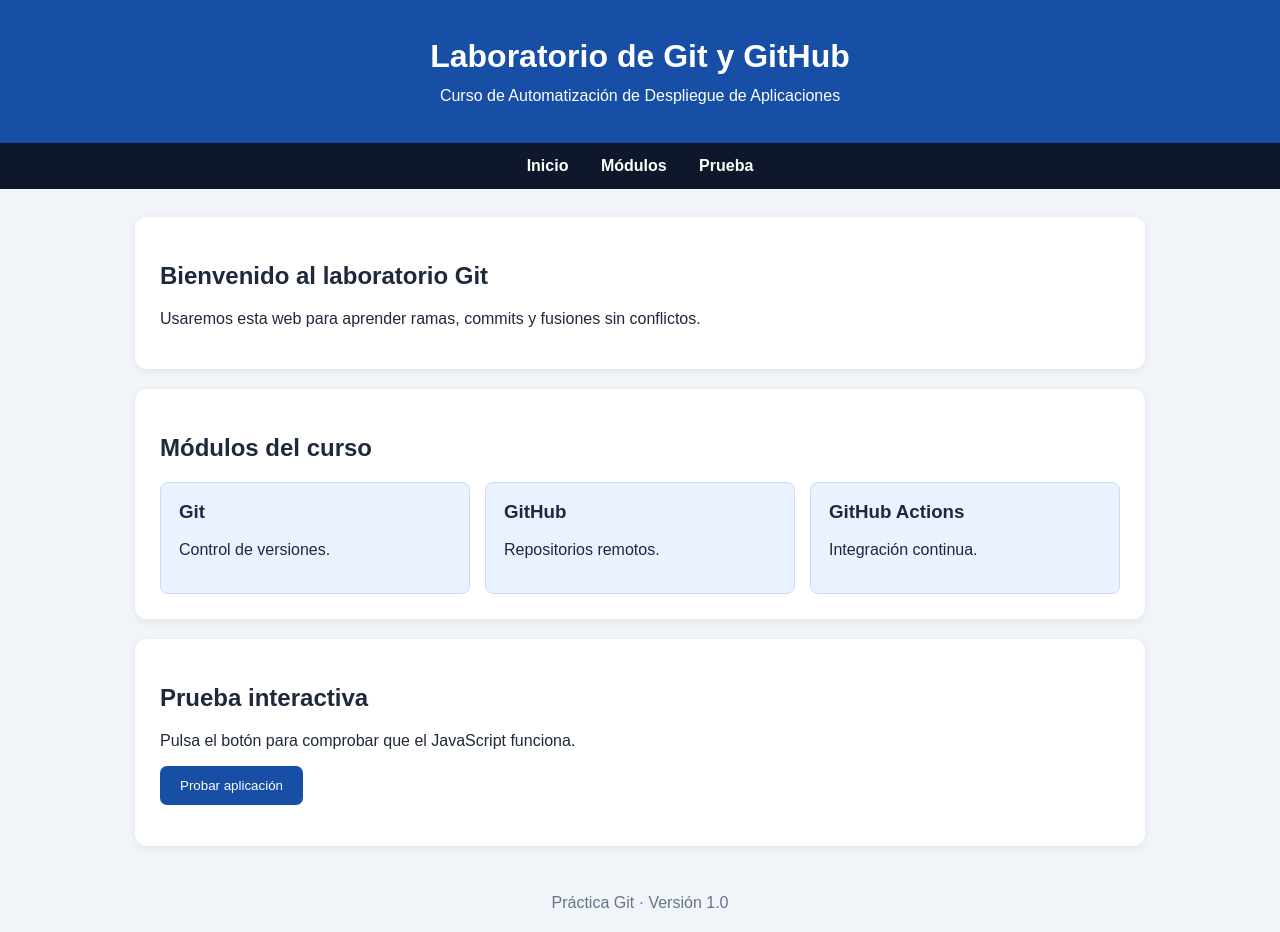
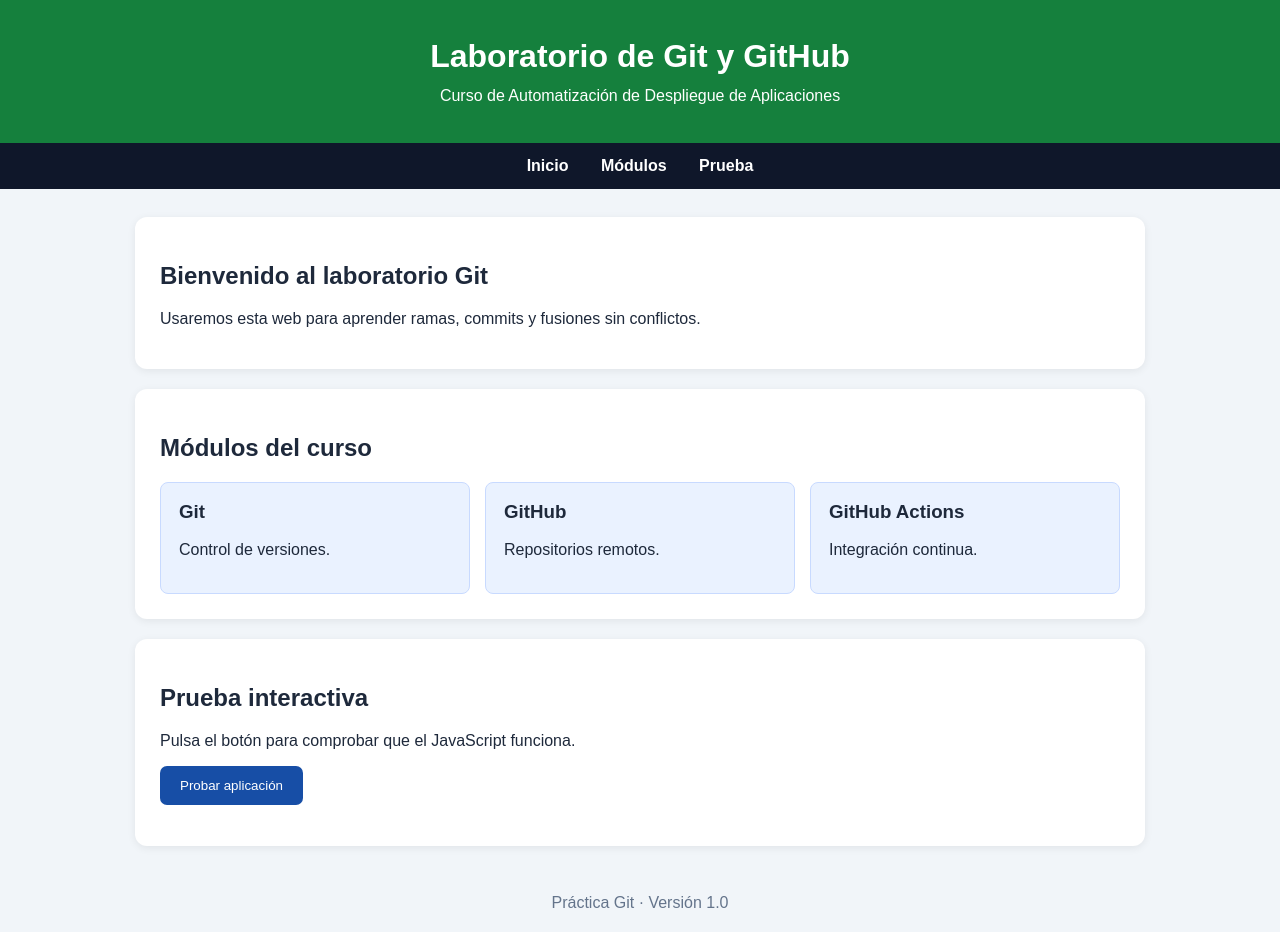
Before and after one commit to PedroCasar/aula-web-ci, a plain HTML site: page index_git_practica.html in a window 1280 px wide. Drawn offline with Linux system fonts and the light colour scheme.

Commit message:
Ejercicio 2: Cambiar color de cabecera

```diff
--- a/index_git_practica.html
+++ b/index_git_practica.html
@@ -8,7 +8,7 @@
     * { box-sizing: border-box; }
     body { margin: 0; font-family: Arial, sans-serif; color: #1e293b; background: #f1f5f9; }
     /* CAMBIO 2: cambia el color de fondo del encabezado de azul a verde (#15803d). */
-    header { background: #174ea6; color: white; padding: 38px 20px; text-align: center; }
+   header { background: #15803d; color: white; padding: 38px 20px; text-align: center; }
     header h1 { margin: 0 0 12px; }
     header p { margin: 0; }
     /* CAMBIO 3: cambia el color de la barra de navegación a #14532d. */
```
